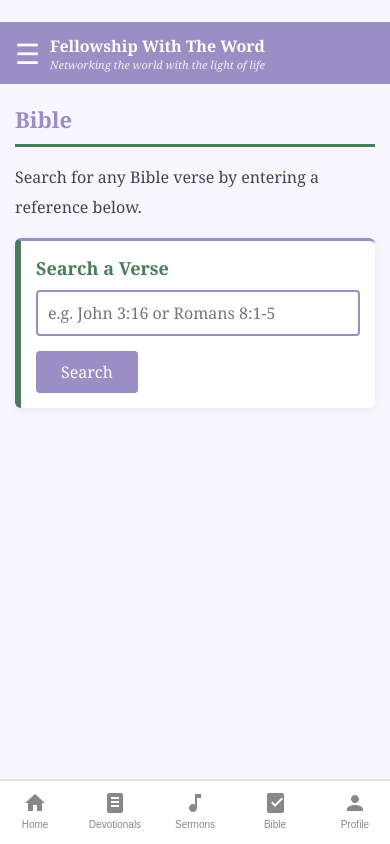
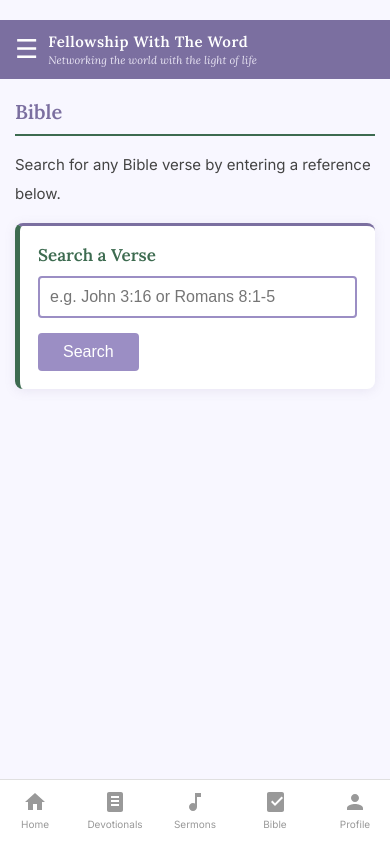
Before and after one commit to MelTosam/fellowship-with-the-word, a Python web app: template templates/bible.html in a window 390 px wide. Run offline with Jinja, Linux system fonts and the light colour scheme; the template is opened without the code that fills it, so the values that code supplies are empty.

Commit message:
New fonts and refined design direction

```diff
--- a/static/css/style.css
+++ b/static/css/style.css
@@ -1,17 +1,19 @@
+@import url('https://fonts.googleapis.com/css2?family=Lora:ital,wght@0,400;0,600;1,400&family=Inter:wght@300;400;500;600&display=swap');
+
 * {
     margin: 0;
     padding: 0;
     box-sizing: border-box;
-    font-family: Georgia, serif;
 }
 
 body {
     background-color: #F8F7FF;
     color: #2C2C2C;
+    font-family: 'Inter', sans-serif;
 }
 
 nav {
-    background-color: #9B8EC4;
+    background-color: #7B6FA0;
     padding: 15px 30px;
     display: flex;
     justify-content: space-between;
@@ -25,28 +27,33 @@ nav {
 
 .nav-brand {
     color: white;
-    font-size: 20px;
-    font-weight: bold;
+    font-size: 18px;
+    font-weight: 600;
     text-decoration: none;
+    font-family: 'Lora', serif;
+    letter-spacing: 0.5px;
 }
 
 .nav-tagline {
-    color: #F0EEF8;
-    font-size: 12px;
+    color: #E8E4F3;
+    font-size: 11px;
     font-style: italic;
+    font-family: 'Lora', serif;
+    margin-top: 2px;
 }
 
 .nav-links {
     display: flex;
     flex-wrap: wrap;
-    gap: 10px;
+    gap: 15px;
 }
 
 .nav-links a {
     color: white;
     text-decoration: none;
-    font-size: 14px;
-    font-weight: bold;
+    font-size: 13px;
+    font-weight: 500;
+    letter-spacing: 0.3px;
 }
 
 .nav-links a:hover {
@@ -58,14 +65,14 @@ nav {
     background: none;
     border: none;
     color: white;
-    font-size: 28px;
+    font-size: 26px;
     cursor: pointer;
     padding: 0;
 }
 
 .mobile-menu {
     display: none;
-    background-color: #4A7C59;
+    background-color: #3D6B50;
     padding: 10px 0;
 }
 
@@ -73,121 +80,138 @@ nav {
     display: block;
     color: white;
     text-decoration: none;
-    padding: 12px 20px;
-    font-size: 16px;
-    border-bottom: 1px solid rgba(255,255,255,0.2);
+    padding: 14px 20px;
+    font-size: 15px;
+    font-family: 'Inter', sans-serif;
+    border-bottom: 1px solid rgba(255,255,255,0.15);
 }
 
 .mobile-menu a:hover {
-    background-color: #9B8EC4;
+    background-color: #7B6FA0;
 }
 
 .hero {
-    background: linear-gradient(135deg, #6B5B9E 0%, #4A7C59 100%);
-    padding: 50px 30px;
+    background: linear-gradient(160deg, #2D2640 0%, #3D6B50 100%);
+    padding: 55px 30px;
     text-align: center;
     color: white;
+    position: relative;
 }
 
 .greeting {
-    font-size: 18px;
-    font-style: italic;
-    color: #E8F5E9;
-    margin-bottom: 15px;
-    font-weight: normal;
+    font-size: 15px;
+    font-family: 'Inter', sans-serif;
+    font-weight: 300;
+    color: #C8DBC9;
+    margin-bottom: 12px;
+    letter-spacing: 1px;
+    text-transform: uppercase;
 }
 
 .hero-title {
-    font-size: 26px;
-    font-weight: bold;
-    margin-bottom: 12px;
+    font-size: 28px;
+    font-family: 'Lora', serif;
+    font-weight: 600;
+    margin-bottom: 14px;
     color: white;
     border: none;
     padding: 0;
-    line-height: 1.4;
+    line-height: 1.5;
 }
 
 .hero-tagline {
     font-size: 15px;
-    color: #E0D7F5;
+    color: #B8A9D9;
     margin-bottom: 0;
     font-style: italic;
+    font-family: 'Lora', serif;
 }
 
 .today-section {
     max-width: 800px;
-    margin: 30px auto;
+    margin: 35px auto;
     padding: 0 20px;
 }
 
 .section-title {
-    color: #9B8EC4;
-    font-size: 20px;
+    color: #7B6FA0;
+    font-size: 13px;
+    font-family: 'Inter', sans-serif;
+    font-weight: 600;
+    letter-spacing: 1.5px;
+    text-transform: uppercase;
     margin-bottom: 15px;
     padding-bottom: 8px;
-    border-bottom: 3px solid #4A7C59;
+    border-bottom: 2px solid #3D6B50;
 }
 
 .container {
     max-width: 800px;
-    margin: 30px auto;
+    margin: 35px auto;
     padding: 0 20px;
 }
 
 h1 {
-    color: #9B8EC4;
-    font-size: 26px;
+    color: #7B6FA0;
+    font-size: 24px;
+    font-family: 'Lora', serif;
     margin-bottom: 15px;
     padding-bottom: 10px;
-    border-bottom: 3px solid #4A7C59;
+    border-bottom: 2px solid #3D6B50;
 }
 
 h2 {
-    color: #4A7C59;
+    color: #3D6B50;
     font-size: 18px;
+    font-family: 'Lora', serif;
     margin-bottom: 10px;
+    font-weight: 600;
 }
 
 p {
-    line-height: 1.8;
+    line-height: 1.85;
     margin-bottom: 15px;
     color: #444;
-    font-size: 16px;
+    font-size: 15px;
+    font-family: 'Inter', sans-serif;
 }
 
 .devotional-card {
     background: white;
-    border-left: 6px solid #4A7C59;
-    border-top: 3px solid #9B8EC4;
-    padding: 20px;
+    border-left: 5px solid #3D6B50;
+    border-top: 3px solid #7B6FA0;
+    padding: 25px;
     margin-bottom: 20px;
-    border-radius: 6px;
-    box-shadow: 0 2px 8px rgba(155, 142, 196, 0.15);
+    border-radius: 8px;
+    box-shadow: 0 2px 12px rgba(123, 111, 160, 0.12);
 }
 
 .verse {
-    color: #4A7C59;
+    color: #3D6B50;
     font-style: italic;
-    font-size: 16px;
-    margin-bottom: 10px;
-    font-weight: bold;
+    font-size: 15px;
+    margin-bottom: 12px;
+    font-weight: 600;
+    font-family: 'Lora', serif;
 }
 
 a {
-    color: #4A7C59;
+    color: #3D6B50;
 }
 
 a:hover {
-    color: #9B8EC4;
+    color: #7B6FA0;
 }
 
 footer {
-    background-color: #4A7C59;
+    background-color: #2D2640;
     text-align: center;
-    padding: 20px;
-    color: white;
-    font-size: 14px;
+    padding: 25px;
+    color: #B8A9D9;
+    font-size: 13px;
     margin-top: 60px;
+    font-family: 'Inter', sans-serif;
+    letter-spacing: 0.5px;
 }
 
 .bottom-nav {
@@ -204,11 +228,7 @@ footer {
     }
 
     .nav-brand {
-        font-size: 16px;
-    }
-
-    .nav-tagline {
-        font-size: 11px;
+        font-size: 15px;
     }
 
     .hamburger {
@@ -216,19 +236,15 @@ footer {
     }
 
     .hero {
-        padding: 35px 20px;
+        padding: 40px 20px;
     }
 
     .hero-title {
-        font-size: 20px;
+        font-size: 22px;
     }
 
     .greeting {
-        font-size: 16px;
-    }
-
-    .hero-tagline {
-        font-size: 14px;
+        font-size: 12px;
     }
 
     body {
@@ -246,20 +262,20 @@ footer {
     }
 
     h1 {
-        font-size: 22px;
+        font-size: 20px;
     }
 
     h2 {
-        font-size: 18px;
+        font-size: 17px;
     }
 
     p {
-        font-size: 16px;
+        font-size: 15px;
         line-height: 1.9;
     }
 
     .devotional-card {
-        padding: 15px;
+        padding: 18px;
     }
 
     footer {
@@ -274,7 +290,7 @@ footer {
         right: 0;
         width: 100%;
         background-color: white;
-        border-top: 2px solid #e0e0e0;
+        border-top: 1px solid #e0e0e0;
         z-index: 1000;
         padding: 6px 0 10px 0;
         justify-content: space-around;
@@ -287,26 +303,26 @@ footer {
         align-items: center;
         justify-content: center;
         text-decoration: none;
-        color: #888;
+        color: #999;
         flex: 1;
         padding: 4px 0;
     }
 
     .bottom-nav-item:hover {
-        color: #9B8EC4;
+        color: #7B6FA0;
     }
 
     .bottom-nav-icon {
         width: 24px;
         height: 24px;
         margin-bottom: 4px;
-        fill: #888;
+        fill: #999;
     }
 
     .bottom-nav-label {
         font-size: 10px;
-        font-family: Arial, sans-serif;
-        color: #888;
+        font-family: 'Inter', sans-serif;
+        color: #999;
         text-align: center;
     }
 }
```
